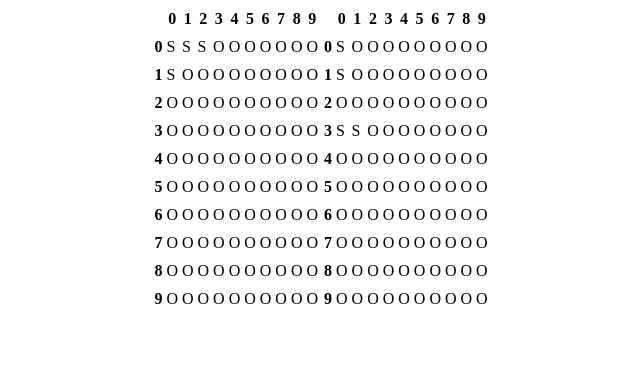
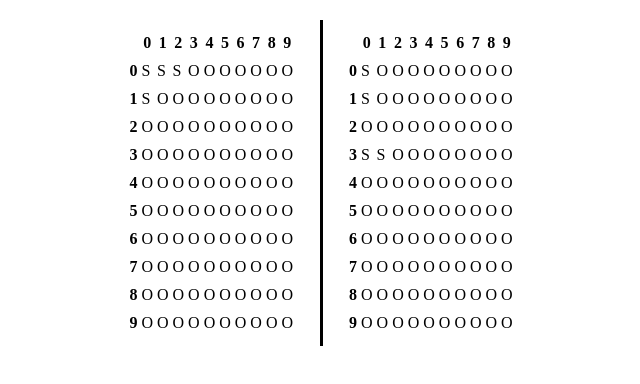
Before and after one commit to JellyRollJunior/kurimanju-battleship, a website built with webpack: page src/index.html in a window 1280 px wide. Shown: the part 44-428 px from the top of the page, without its empty margins (319-959 px from the left). Built offline with nearby package versions, Linux system fonts and the light colour scheme.

Commit message:
feat: Add space between titles, boards. Add a separator between boards

```diff
--- a/src/index.html
+++ b/src/index.html
@@ -9,6 +9,7 @@
     <h1>kurimanju battleship</h1>
     <div class="playing-area">
       <table id="player-one-board"></table>
+      <div class="separator"></div>
       <table id="player-two-board"></table>
     </div>
   </body>
--- a/src/styles.css
+++ b/src/styles.css
@@ -46,5 +46,15 @@ body {
 
 .playing-area {
   display: grid;
-  grid-template-columns: 1fr 1fr;
+  justify-items: center;
+  align-items: center;
+  grid-template-columns: 1fr 50px 1fr;
+
+  margin-top: 24px;
 }
+
+.separator {
+  border-left: 3px solid black;
+  height: 105%;
+  width: 1px;
+}
```
